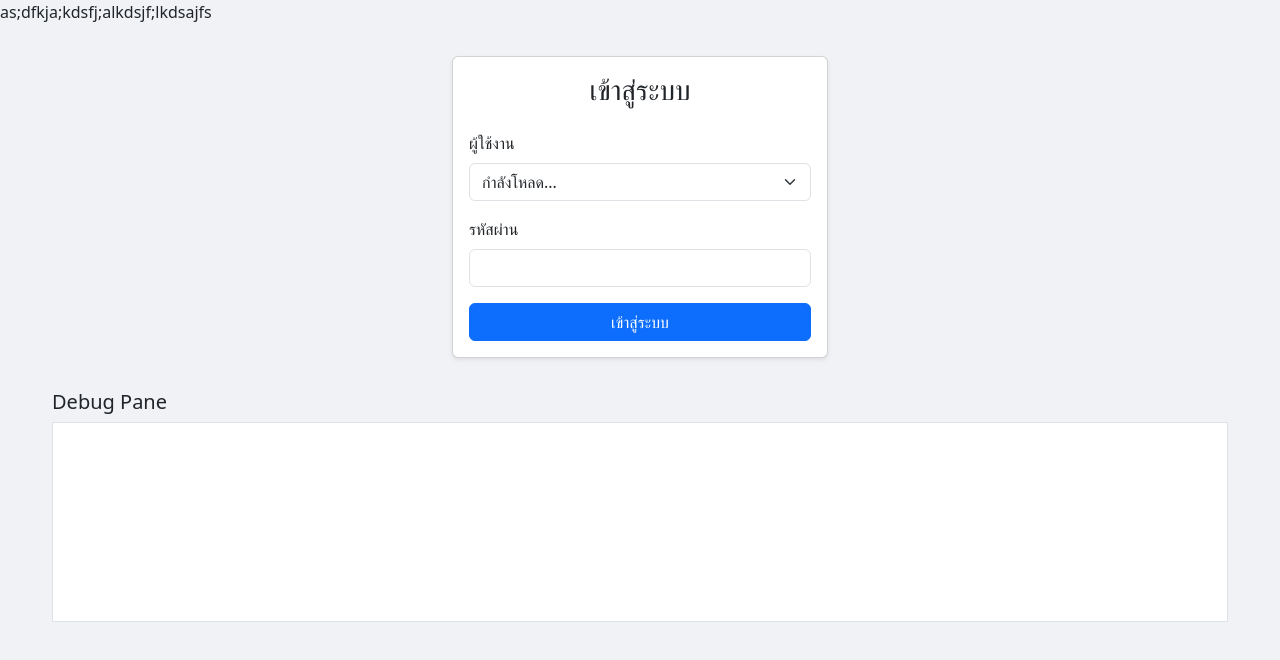
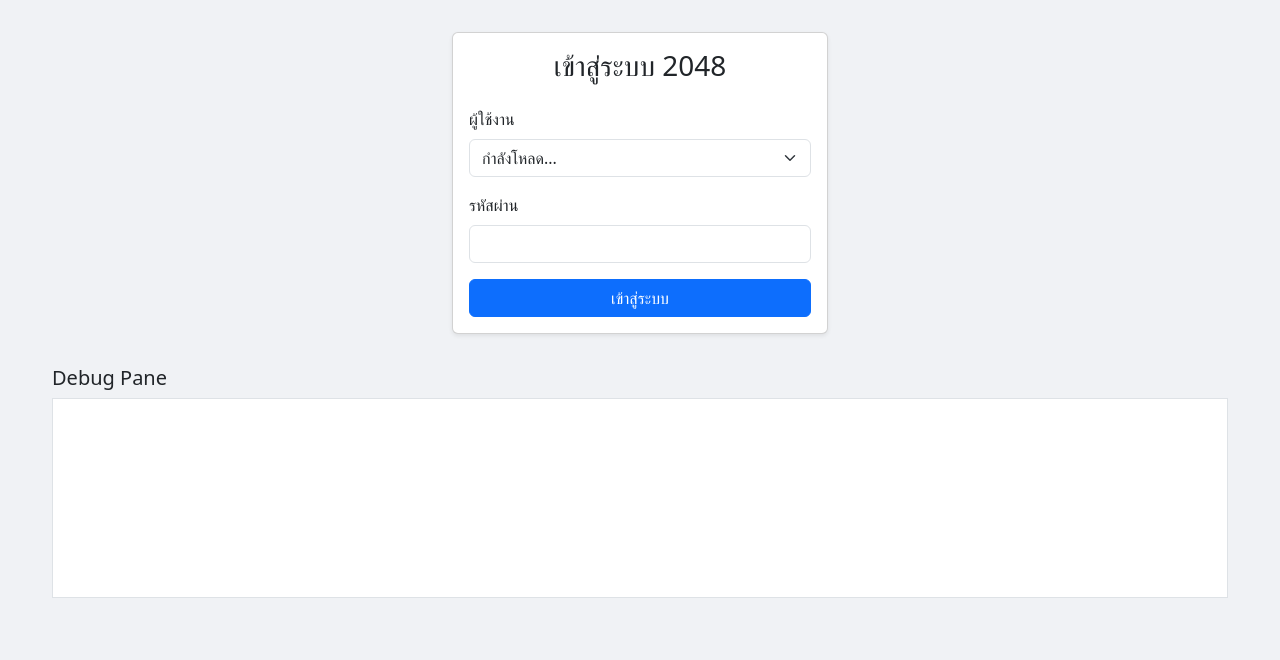
Before and after one commit to somphongset/user-manager, a plain HTML site: page user-manager-zai.html in a window 1280 px wide. Drawn offline with nearby package versions, Linux system fonts and the light colour scheme.

Commit message:
Update login title in user-manager-zai.html

```diff
--- a/user-manager-zai.html
+++ b/user-manager-zai.html
@@ -19,14 +19,13 @@
     </style>
 </head>
 <body>
-    <div>as;dfkja;kdsfj;alkdsjf;lkdsajfs</div>
     <!-- Login View -->
     <div id="loginView" class="container main-container">
         <div class="row justify-content-center">
             <div class="col-md-6 col-lg-4">
                 <div class="card shadow-sm">
                     <div class="card-body">
-                        <h3 class="card-title text-center mb-4">เข้าสู่ระบบ</h3>
+                        <h3 class="card-title text-center mb-4">เข้าสู่ระบบ 2048</h3>
                         <form id="loginForm">
                             <div class="mb-3">
                                 <label for="adminSelect" class="form-label">ผู้ใช้งาน</label>
```
